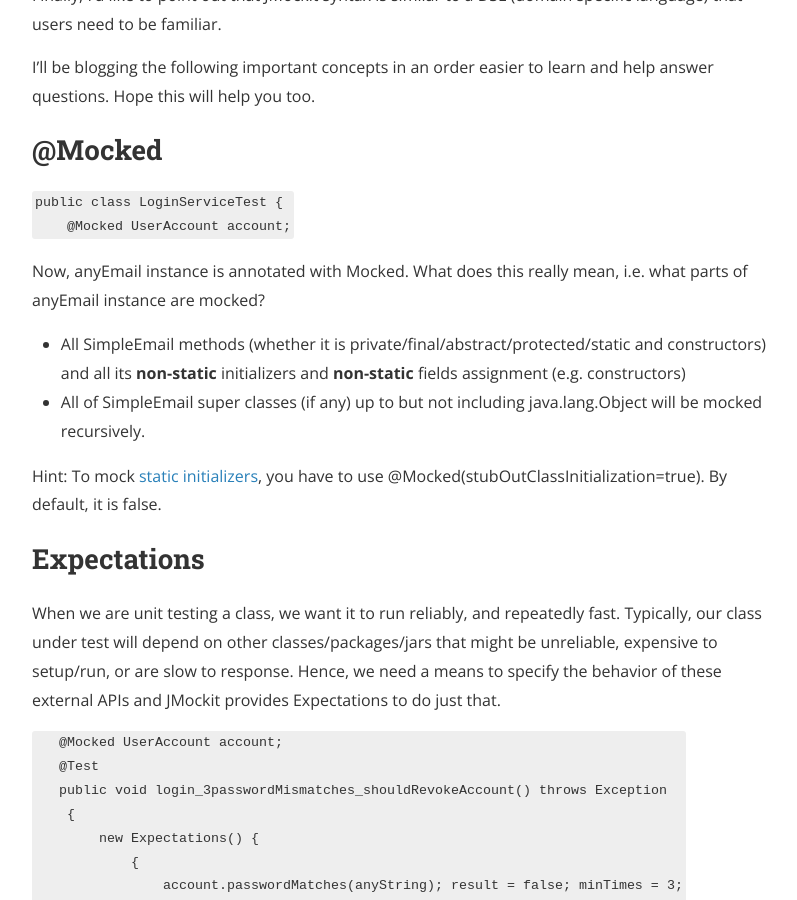
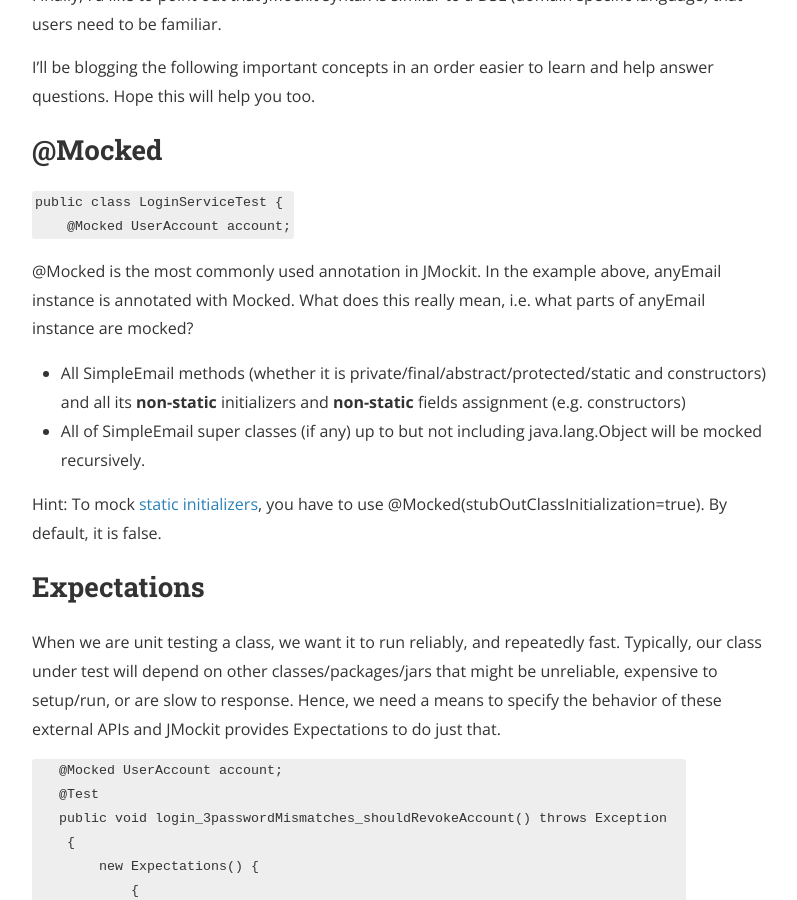
Before and after one commit to eing/eing.github.io, a Jekyll site: the page built from _posts/2015-11-18-Unit-Testing-With-JMockit-Part1.markdown, in a window 1280 px wide and 900 px high, scrolled down 560 px. Shown: the whole window, without its empty margins (240-1037 px from the left). Built offline with Jekyll 4.4.1, drawn with Linux system fonts in a browser that asks for light colours; nearby versions of some CDN libraries; Markdown is read by kramdown in place of the engine named in the settings; comment, search, counter and statistics services are not loaded; a style sheet for code colours, icons or effects is not loaded.

Commit message:
update jmockit part 1

```diff
--- a/_posts/2015-11-18-Unit-Testing-With-JMockit-Part1.markdown
+++ b/_posts/2015-11-18-Unit-Testing-With-JMockit-Part1.markdown
@@ -19,7 +19,7 @@
 public class LoginServiceTest {
     @Mocked UserAccount account;
 ~~~~
-Now, anyEmail instance is annotated with Mocked. What does this really mean, i.e. what parts of anyEmail instance are mocked?
+@Mocked is the most commonly used annotation in JMockit. In the example above, anyEmail instance is annotated with Mocked. What does this really mean, i.e. what parts of anyEmail instance are mocked?
 <ul>
 <li>All SimpleEmail methods (whether it is private/final/abstract/protected/static and constructors) and all its <b>non-static</b> initializers and <b>non-static</b> fields assignment (e.g. constructors)</li>
 <li>All of SimpleEmail super classes (if any) up to but not including java.lang.Object will be mocked recursively.</li>
```
